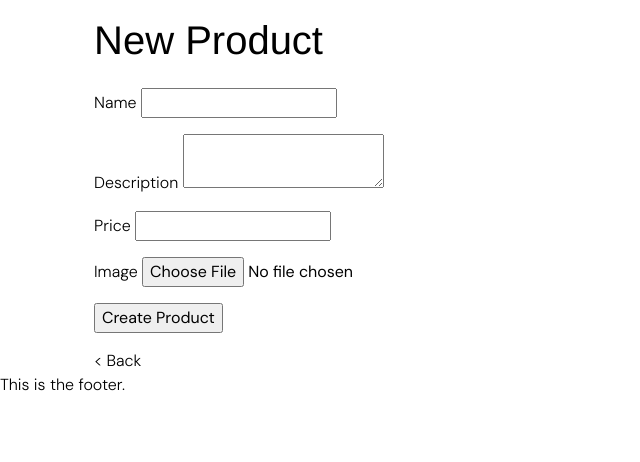
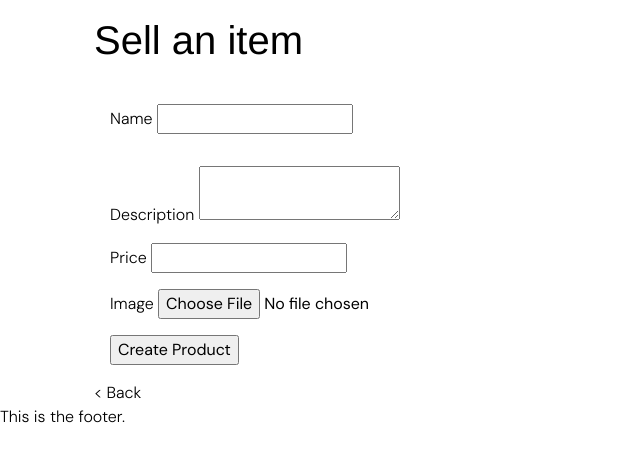
Before and after one commit to Kaprans22/THRIFTIQUE, a Rails app: page /products/new in a window 1280 px wide. Shown: the part 72-534 px from the top of the page, without its empty margins (0-640 px from the left). Run offline with Rails 7, Linux system fonts and the light colour scheme; style sheets or scripts are compiled from the project's sources; some libraries are stand-ins or nearby versions.

Commit message:
pushing to main branch

```diff
--- /dev/null
+++ b/app/assets/stylesheets/components/_field_input.scss
@@ -0,0 +1,6 @@
+.web_ui__Input__wide {
+  display: flex;
+  flex-wrap: wrap;
+  justify-content: flex-end;
+  padding: 24px;
+}
--- a/app/views/products/new.html.erb
+++ b/app/views/products/new.html.erb
@@ -1,23 +1,27 @@
 <div class="container">
-  <h1 class="mb-4">New Product</h1>
+  <h1 class="mb-4 d-flex">Sell an item</h1>
+
   <%= form_with(model: @product, local: true) do |form| %>
-    <div class="field mb-3 string required name">
-      <%= form.label :name %>
-      <%= form.text_field :name %>
-    </div>
-    <div class="field mb-3 string required name">
+    <label for="name" class="web_ui__Input__wide">
+      <div class="field m-3 string required name">
+        <%= form.label :name %>
+        <%= form.text_field :name %>
+      </div>
+    </label>
+
+    <div class="field m-3 string required name">
       <%= form.label :description %>
       <%= form.text_area :description %>
     </div>
-    <div class="field mb-3 string required name">
+    <div class="field m-3 string required name">
       <%= form.label :price %>
       <%= form.number_field :price, step: 0.1 %>
     </div>
-    <div class="field mb-3 string required name">
+    <div class="field m-3 string required name">
       <%= form.label :image %>
       <%= form.file_field :image %>
     </div>
-    <div class="actions mb-3 string required name">
+    <div class="actions m-3 string required name">
       <%= form.submit %>
     </div>
     <%= link_to "< Back", products_path %>
```
